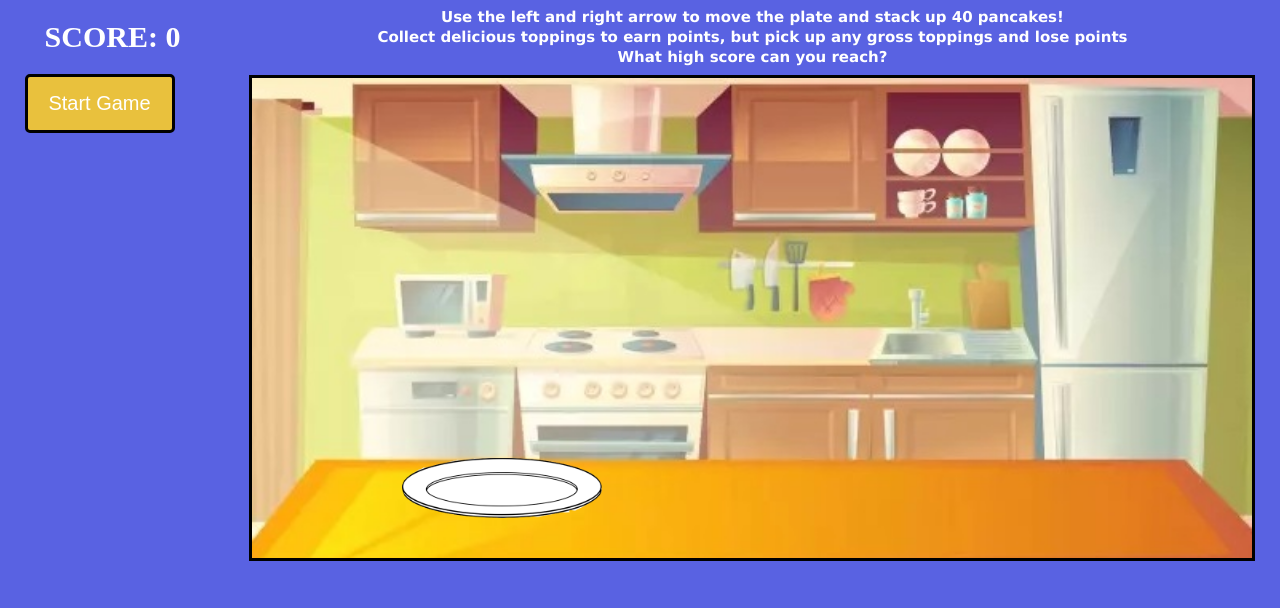
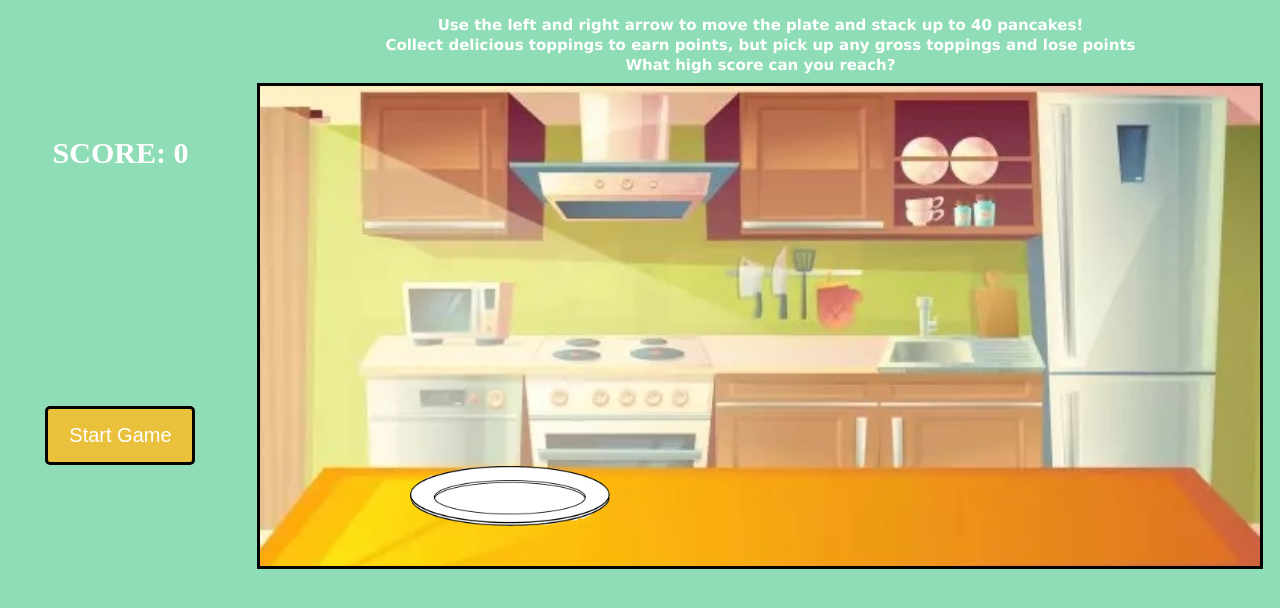
Before and after one commit to nlafosse/Can-You-Stack-Up, a plain HTML site: page index.html in a window 1280 px wide. Drawn offline with Linux system fonts and the light colour scheme.

Commit message:
more layout changes

```diff
--- a/index.html
+++ b/index.html
@@ -11,7 +11,7 @@
 </head>
 <body>
 
-    <div id="gameStats">
+    <div class="gameStats">
         <div id="score"></div>
         <div>
             <button id="start-button" onclick="startGame()">Start Game</button>
@@ -20,7 +20,7 @@
 
     <div class="game-board">
         <div class="games-description">
-            <p>Use the left and right arrow to move the plate and stack up 40 pancakes!</p>
+            <p>Use the left and right arrow to move the plate and stack up to 40 pancakes!</p>
             <p>Collect delicious toppings to earn points, but pick up any gross toppings and lose points</p>
             <p>What high score can you reach?</p>
         </div>
--- a/style.css
+++ b/style.css
@@ -1,8 +1,9 @@
 body {
-    margin: 0;
+    width: 100%;
+    overflow: hidden;
     display: flex;
     justify-content: space-around;
-    background-color: rgb(89, 98, 226);
+    background-color: rgb(143, 221, 182);
 }
 
 canvas {
@@ -10,18 +11,19 @@ canvas {
     background-image: url("images/dining-room.jpg");
     background-repeat: no-repeat;
     background-size: cover;
-    overflow: hidden;
 }
 
 .gameStats {
     display: flex;
     flex-direction: column;
-    justify-content: center;
+    align-items: center;
+    justify-content: space-around;
 }
 
 #score {
     font-size: 30px;
     font-weight: bold;
+    text-align: justify;
     color: white;
     padding: 20px;
 
@@ -37,10 +39,10 @@ canvas {
     border-radius: 5px;
 }
 
-#game-board {
+.game-board {
     display: flex;
     flex-direction: column;
-    align-items: center;
+    align-items: space-between;
 }
 
 .game-board p {
```
